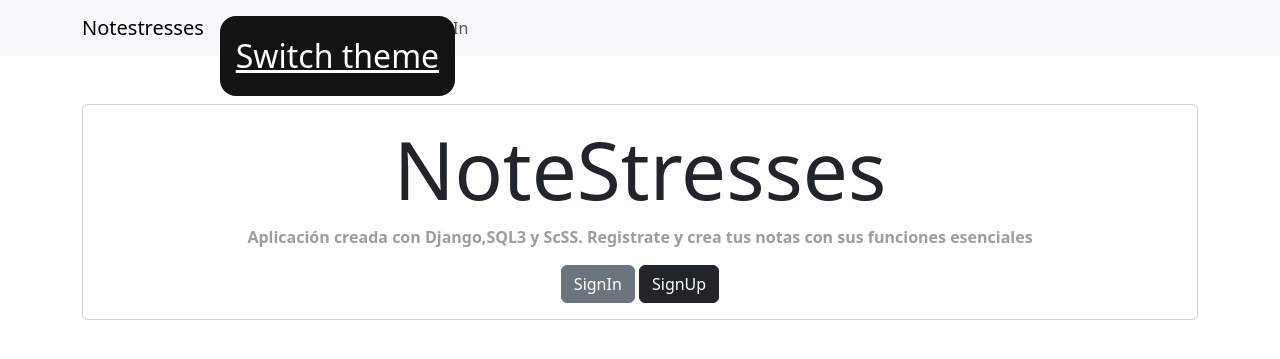
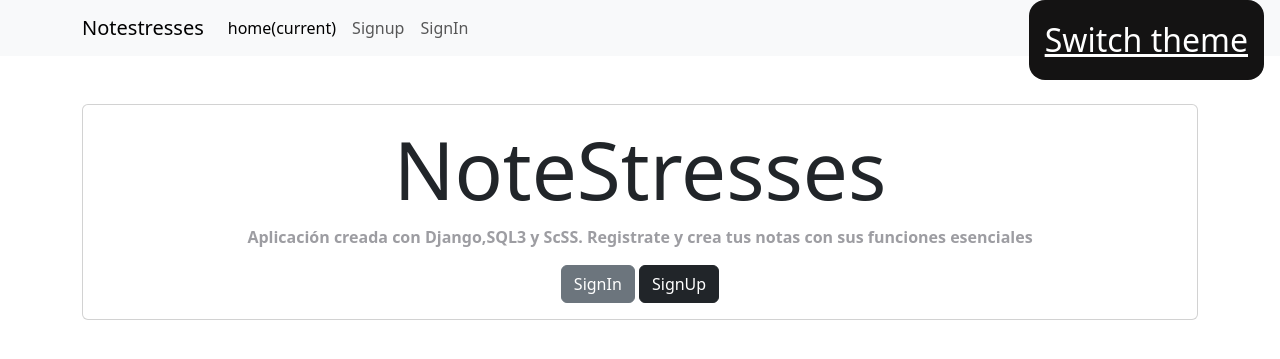
Before and after one commit to SamRuaF/DjangoCrud, a Django app: page / in a window 1280 px wide. Shown: the top 359 px of the page. Run offline with Django 5.2, Linux system fonts and the light colour scheme.

Commit message:
Margin right botton

```diff
--- a/tasks/templates/base.html
+++ b/tasks/templates/base.html
@@ -24,8 +24,10 @@
     }
     .switch-theme {
       position: absolute;
-      top: 16px;
+      top: 0;
+      margin-right: 16px;
       font-size: 2rem;
+      right: 0;
       padding: 16px;
       border-radius: 16px;
       cursor: pointer;
```
